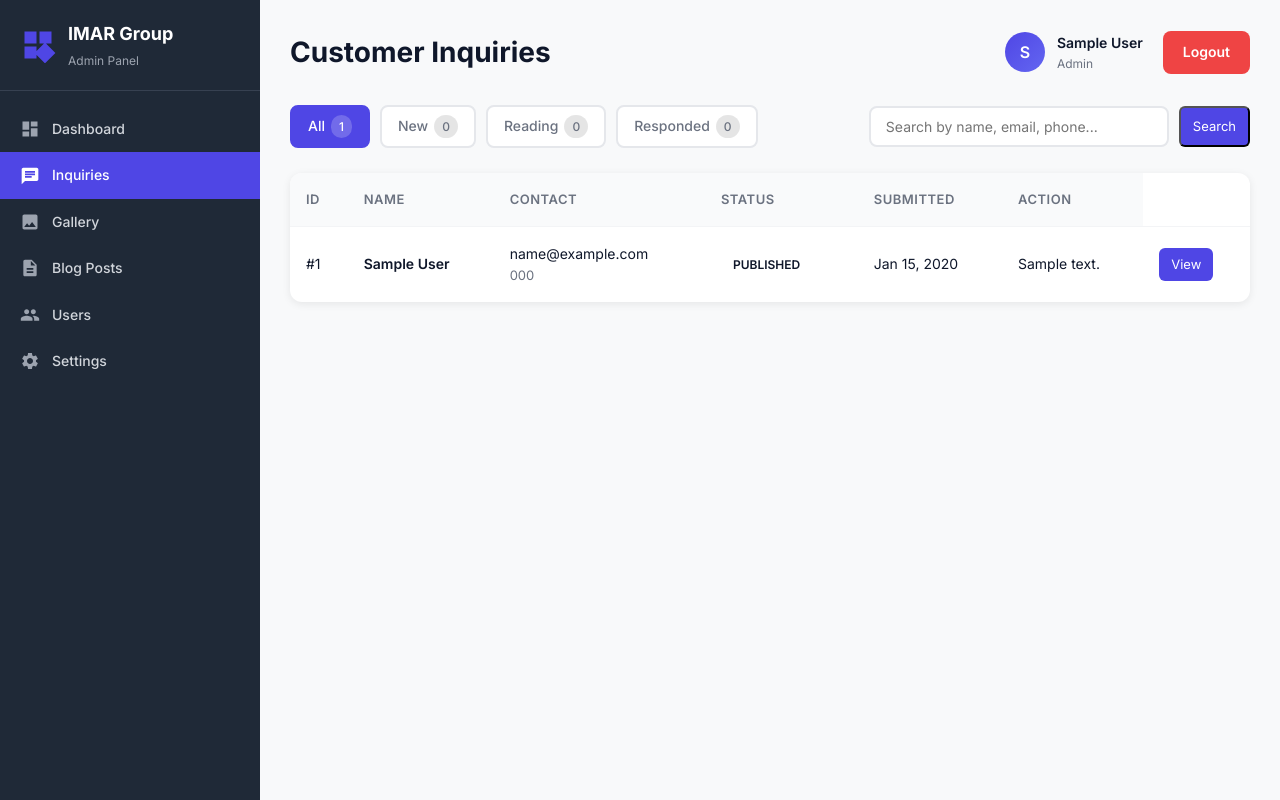
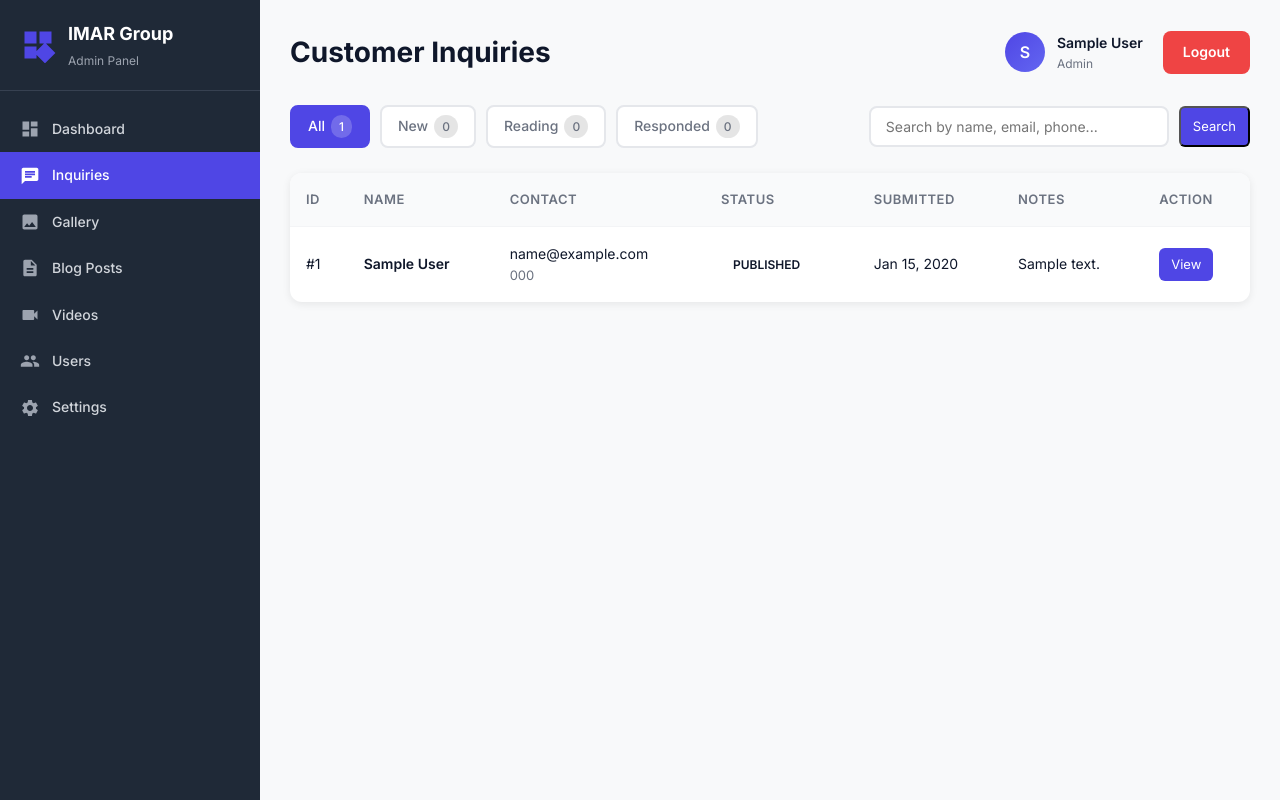
Before and after one commit to Anupam-upadhyaya/Imar-Group-Admin-panel, a PHP site: page /Imar_Group_Admin_panel/INQUIRY_CODE/inquiries.php in a window 1280 px wide. Run offline with PHP 8.4, Linux system fonts and the light colour scheme; the visitor is signed in with stand-in values (Sample User, id 1); tables that the repository leaves empty or names only in its code hold one stand-in row (values such as "Sample post").

Commit message:
sid nav fixed

```diff
--- a/admin/INQUIRY_CODE/inquiries.php
+++ b/admin/INQUIRY_CODE/inquiries.php
@@ -1,19 +1,19 @@
 <?php
 /**
  * IMAR Group Admin Panel - Inquiries List
- * File: admin/inquiries.php
+ * File: admin/INQUIRY_CODE/inquiries.php
  */
 
 session_start();
 define('SECURE_ACCESS', true);
 
-require_once '../../config/config.php';
-require_once '../../includes/classes/Auth.php';
+require_once __DIR__ . '/../../config/config.php';
+require_once __DIR__ . '/../../includes/classes/Auth.php';
 
 $auth = new Auth($conn);
 
 if (!$auth->isLoggedIn()) {
-    header('Location: login.php');
+    header('Location: ../login.php');
     exit();
 }
 
@@ -205,7 +205,9 @@ $counts = [
         }
 
         .status-badge.reading {
-            background: #fc900259; color: #fc9002ff; }
+            background: #fc900259;
+            color: #fc9002ff;
+        }
 
         .status-badge.responded {
             background: #d1fae5;
@@ -261,14 +263,14 @@ $counts = [
         </div>
 
         <div class="sidebar-menu">
-           <a href="../dashboard.php" class="menu-item">
+            <a href="/Imar_Group_Admin_panel/admin/dashboard.php" class="menu-item">
                 <svg viewBox="0 0 24 24">
                     <path d="M3 13h8V3H3v10zm0 8h8v-6H3v6zm10 0h8V11h-8v10zm0-18v6h8V3h-8z"/>
                 </svg>
                 <span>Dashboard</span>
             </a>
 
-            <a href="inquiries.php" class="menu-item active">
+            <a href="/Imar_Group_Admin_panel/admin/INQUIRY_CODE/inquiries.php" class="menu-item active">
                 <svg viewBox="0 0 24 24">
                     <path d="M20 2H4c-1.1 0-1.99.9-1.99 2L2 22l4-4h14c1.1 0 2-.9 2-2V4c0-1.1-.9-2-2-2zM6 9h12v2H6V9zm8 5H6v-2h8v2zm4-6H6V6h12v2z"/>
                 </svg>
@@ -280,28 +282,35 @@ $counts = [
                 <?php endif; ?>
             </a>
 
-            <a href="../GALLERY_CODE/gallery.php" class="menu-item">
+            <a href="/Imar_Group_Admin_panel/admin/GALLERY_CODE/gallery.php" class="menu-item">
                 <svg viewBox="0 0 24 24">
                     <path d="M21 19V5c0-1.1-.9-2-2-2H5c-1.1 0-2 .9-2 2v14c0 1.1.9 2 2 2h14c1.1 0 2-.9 2-2zM8.5 13.5l2.5 3.01L14.5 12l4.5 6H5l3.5-4.5z"/>
                 </svg>
                 <span>Gallery</span>
             </a>
 
-            <a href="../BLOG_CODE/blog.php" class="menu-item">
+            <a href="/Imar_Group_Admin_panel/admin/BLOG_CODE/blog.php" class="menu-item">
                 <svg viewBox="0 0 24 24">
                     <path d="M14 2H6c-1.1 0-1.99.9-1.99 2L4 20c0 1.1.89 2 1.99 2H18c1.1 0 2-.9 2-2V8l-6-6zm2 16H8v-2h8v2zm0-4H8v-2h8v2zm-3-5V3.5L18.5 9H13z"/>
                 </svg>
                 <span>Blog Posts</span>
             </a>
 
-            <a href="../users.php" class="menu-item">
+            <a href="/Imar_Group_Admin_panel/admin/videos.php" class="menu-item">
+                <svg viewBox="0 0 24 24">
+                    <path d="M17 10.5V7c0-.55-.45-1-1-1H4c-.55 0-1 .45-1 1v10c0 .55.45 1 1 1h12c.55 0 1-.45 1-1v-3.5l4 4v-11l-4 4z"/>
+                </svg>
+                <span>Videos</span>
+            </a>
+
+            <a href="/Imar_Group_Admin_panel/admin/users.php" class="menu-item">
                 <svg viewBox="0 0 24 24">
                     <path d="M16 11c1.66 0 2.99-1.34 2.99-3S17.66 5 16 5c-1.66 0-3 1.34-3 3s1.34 3 3 3zm-8 0c1.66 0 2.99-1.34 2.99-3S9.66 5 8 5C6.34 5 5 6.34 5 8s1.34 3 3 3zm0 2c-2.33 0-7 1.17-7 3.5V19h14v-2.5c0-2.33-4.67-3.5-7-3.5zm8 0c-.29 0-.62.02-.97.05 1.16.84 1.97 1.97 1.97 3.45V19h6v-2.5c0-2.33-4.67-3.5-7-3.5z"/>
                 </svg>
                 <span>Users</span>
             </a>
 
-            <a href="../settings.php" class="menu-item">
+            <a href="/Imar_Group_Admin_panel/admin/settings.php" class="menu-item">
                 <svg viewBox="0 0 24 24">
                     <path d="M19.14 12.94c.04-.3.06-.61.06-.94 0-.32-.02-.64-.07-.94l2.03-1.58c.18-.14.23-.41.12-.61l-1.92-3.32c-.12-.22-.37-.29-.59-.22l-2.39.96c-.5-.38-1.03-.7-1.62-.94L14.4 2.81c-.04-.24-.24-.41-.48-.41h-3.84c-.24 0-.43.17-.47.41l-.36 2.54c-.59.24-1.13.57-1.62.94l-2.39-.96c-.22-.08-.47 0-.59.22L2.74 8.87c-.12.21-.08.47.12.61l2.03 1.58c-.05.3-.09.63-.09.94s.02.64.07.94l-2.03 1.58c-.18.14-.23.41-.12.61l1.92 3.32c.12.22.37.29.59.22l2.39-.96c.5.38 1.03.7 1.62.94l.36 2.54c.05.24.24.41.48.41h3.84c.24 0 .44-.17.47-.41l.36-2.54c.59-.24 1.13-.56 1.62-.94l2.39.96c.22.08.47 0 .59-.22l1.92-3.32c.12-.22.07-.47-.12-.61l-2.01-1.58zM12 15.6c-1.98 0-3.6-1.62-3.6-3.6s1.62-3.6 3.6-3.6 3.6 1.62 3.6 3.6-1.62 3.6-3.6 3.6z"/>
                 </svg>
@@ -322,7 +331,7 @@ $counts = [
                         <div style="font-size: 12px; color: #6b7280;"><?php echo ucfirst($admin_role); ?></div>
                     </div>
                 </div>
-                <a href="../logout.php" class="logout-btn">Logout</a>
+                <a href="/Imar_Group_Admin_panel/admin/logout.php" class="logout-btn">Logout</a>
             </div>
         </div>
 
@@ -371,6 +380,7 @@ $counts = [
                             <th>Contact</th>
                             <th>Status</th>
                             <th>Submitted</th>
+                            <th>Notes</th>
                             <th>Action</th>
                         </tr>
                     </thead>
@@ -395,7 +405,6 @@ $counts = [
                                 <td><?php echo date('M d, Y', strtotime($inquiry['created_at'])); ?></td>
                                 <td>
                                     <?php
-            // Show admin notes if available, otherwise display a placeholder
                                     echo !empty($inquiry['admin_notes'])
                                         ? htmlspecialchars($inquiry['admin_notes'])
                                         : '<em>No notes</em>';
@@ -406,7 +415,6 @@ $counts = [
                                 </td>
                             </tr>
                         <?php endforeach; ?>
-
                     </tbody>
                 </table>
             <?php endif; ?>
```
Also changed, not shown: admin/GALLERY_CODE/gallery.php (+14 -10 lines), admin/dashboard.php (+16 -13 lines). Lines whose indentation alone changed are shown as unchanged.
